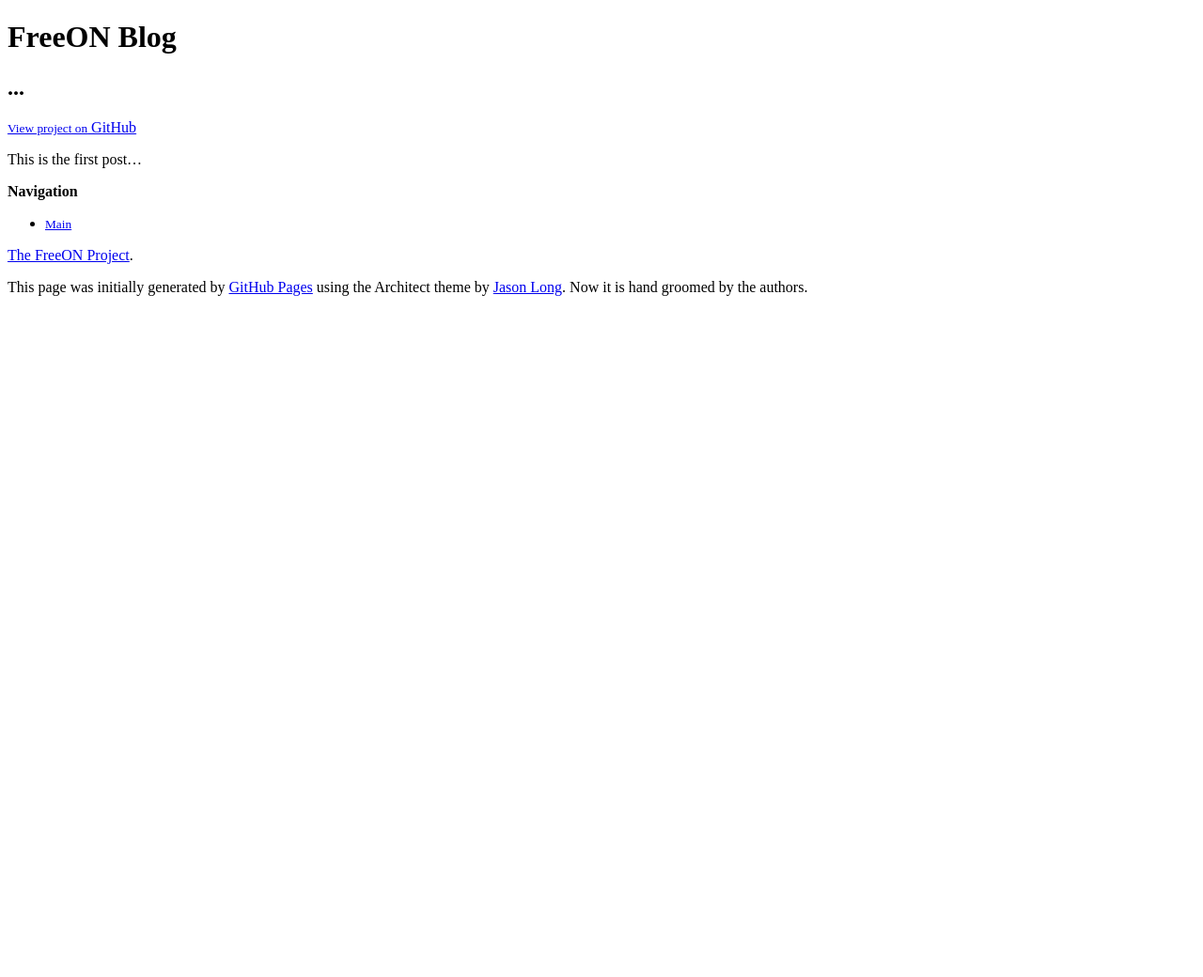
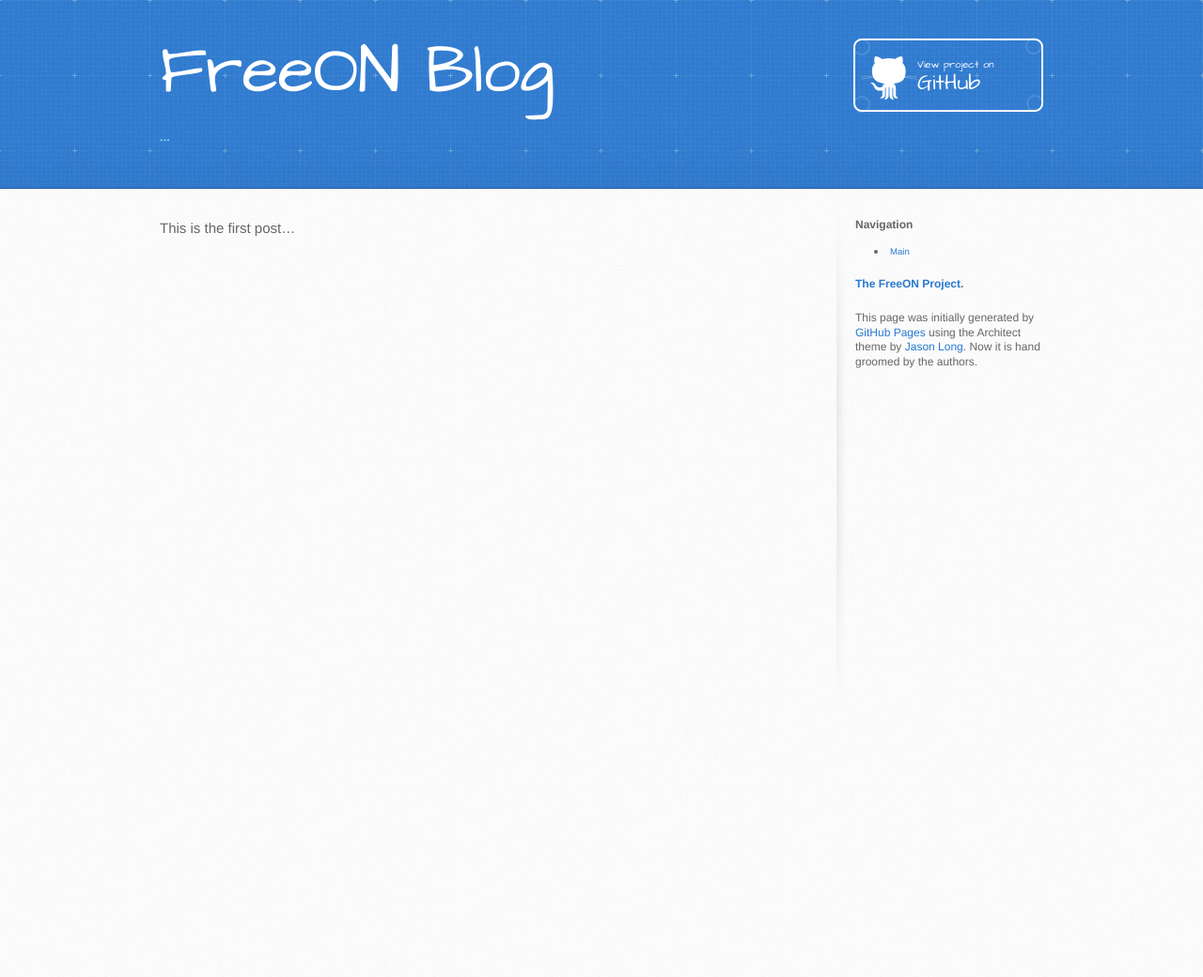
Before and after one commit to FreeON/blog, a Jekyll site: the page built from _posts/2014-11-13-The-first-post.md, in a window 1280 px wide. Shown: the whole page at 94% size. Built offline with Jekyll 4.4.1, drawn with Linux system fonts in a browser that asks for light colours; comment, search, counter and statistics services are not loaded; before the commit the page ends 943 px from its top, so only the background shows below that.

Commit message:
fix links

```diff
--- a/_includes/latest_posts.html
+++ b/_includes/latest_posts.html
@@ -1,7 +1,7 @@
 <ul>
   {% for post in site.posts %}
   <li>
-    <a href="{{ post.url }}">{{ post.title }}</a>
+    <a href="{{ site.baseurl}}{{ post.url }}">{{ post.title }}</a>
     {{ post.excerpt }}
   </li>
   {% endfor %}
--- a/_layouts/default.html
+++ b/_layouts/default.html
@@ -5,9 +5,9 @@
     <meta http-equiv="X-UA-Compatible" content="chrome=1">
     <meta name="viewport" content="width=device-width, initial-scale=1, maximum-scale=1">
     <link href='https://fonts.googleapis.com/css?family=Architects+Daughter' rel='stylesheet' type='text/css'>
-    <link rel="stylesheet" type="text/css" href="stylesheets/stylesheet.css" media="screen">
-    <link rel="stylesheet" type="text/css" href="stylesheets/pygment_trac.css" media="screen">
-    <link rel="stylesheet" type="text/css" href="stylesheets/print.css" media="print">
+    <link rel="stylesheet" type="text/css" href="{{ site.baseurl}}/stylesheets/stylesheet.css" media="screen">
+    <link rel="stylesheet" type="text/css" href="{{ site.baseurl}}/stylesheets/pygment_trac.css" media="screen">
+    <link rel="stylesheet" type="text/css" href="{{ site.baseurl}}/stylesheets/print.css" media="print">
 
     <!--[if lt IE 9]>
     <script src="//html5shiv.googlecode.com/svn/trunk/html5.js"></script>
```
